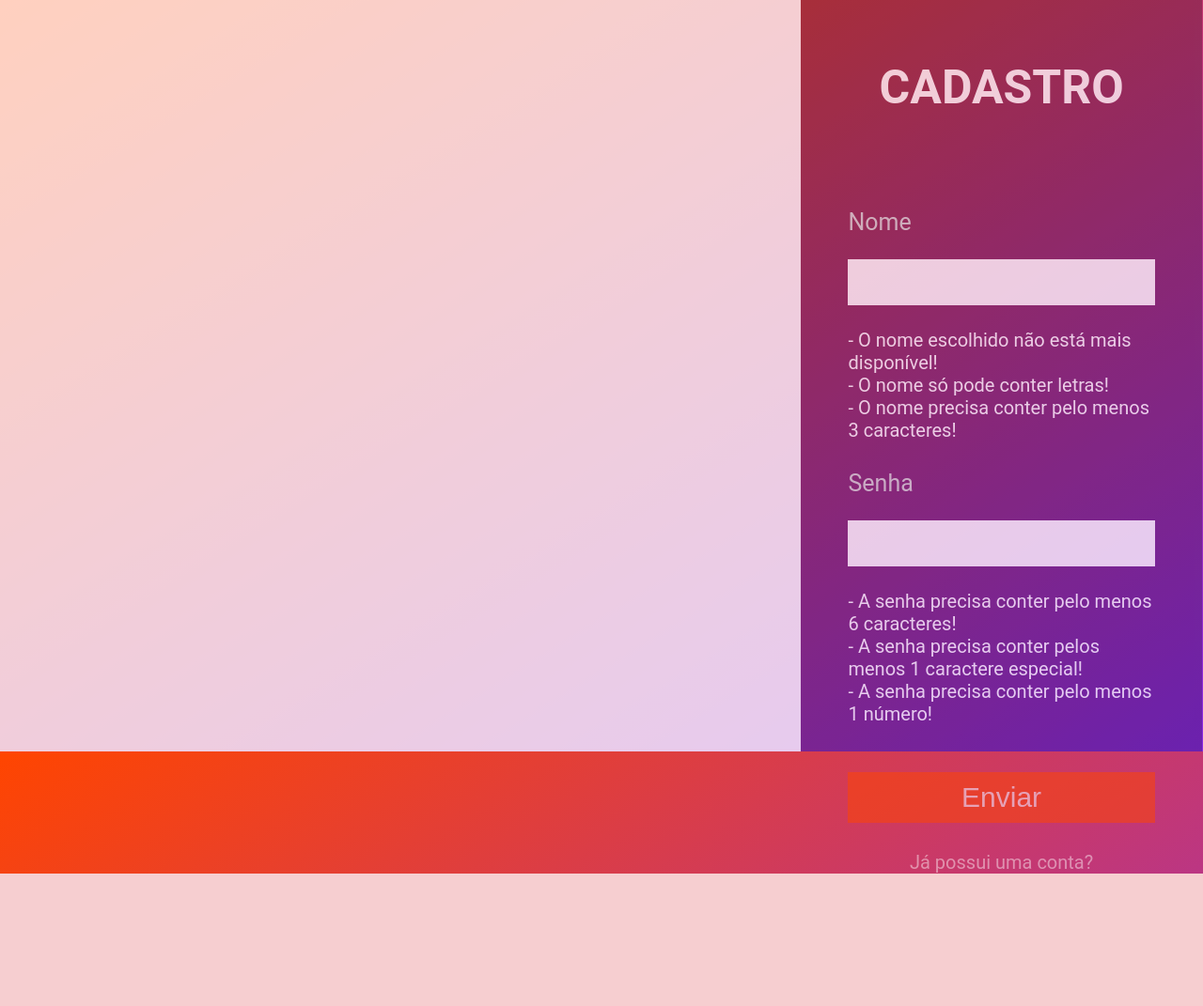
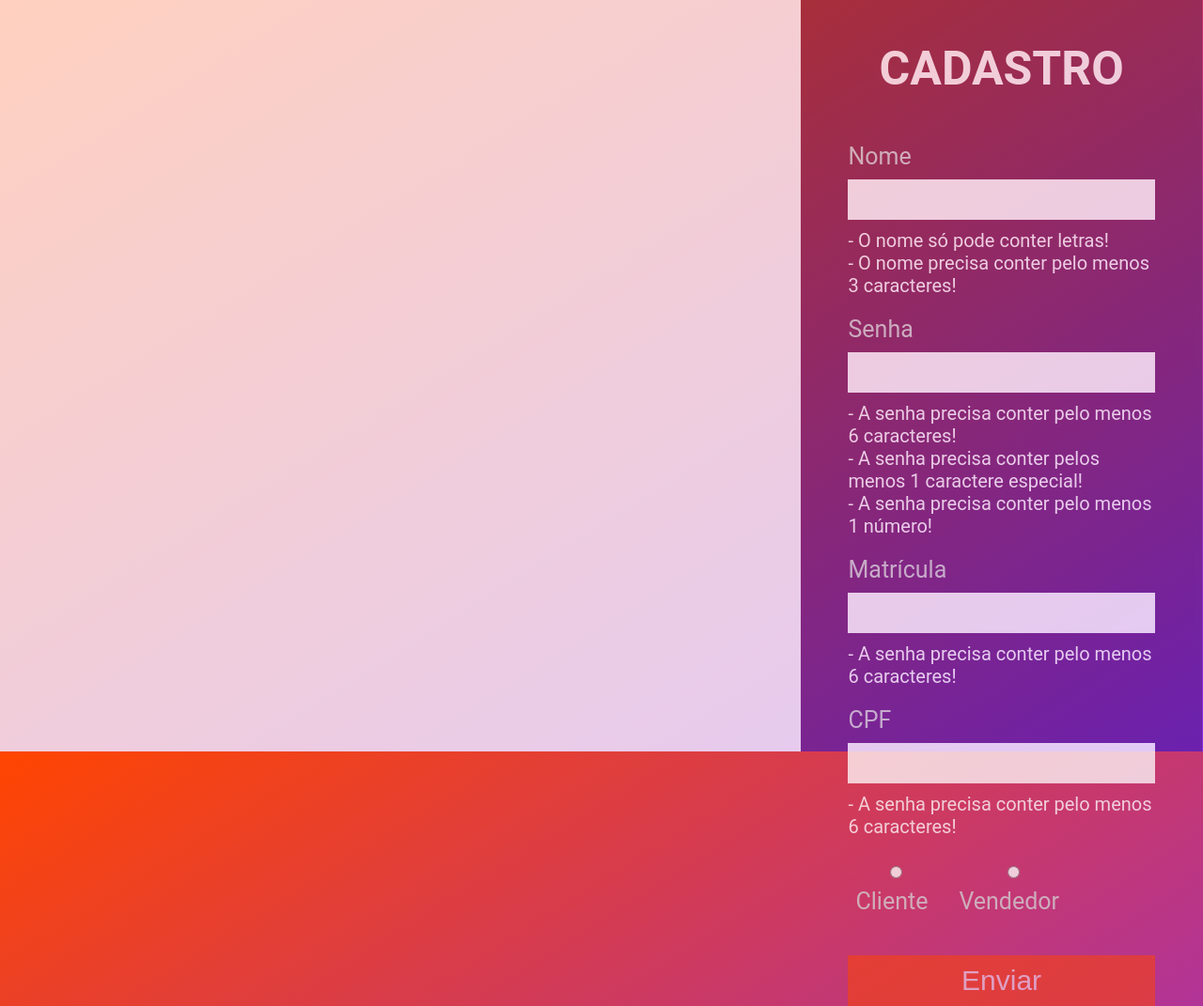
Before and after one commit to VictorPortelinha/KandyNess, a PHP site: page /cadastro.php in a window 1280 px wide. Shown: the whole page at 94% size. Before the commit the page ends 930 px from the top, so only its background shows below. Run offline with PHP 8.4, Linux system fonts and the light colour scheme.

Commit message:
template form de cadastro

```diff
--- a/src/PaginaLogin/Styles/cadastro.css
+++ b/src/PaginaLogin/Styles/cadastro.css
@@ -25,7 +25,7 @@ body{
     background: linear-gradient(rgba(0,0,0,0.3),rgba(0,0,0,0.3));
     opacity: 0.75;
     box-shadow: -7px -7px -60px black;
-    padding: 30px 50px;
+    padding: 10px 50px;
     position: relative;
 }
 
@@ -34,17 +34,6 @@ body{
     height: 100vh;
     background-color: white;
     opacity: 0.75;
-    padding: 30px 150px;
-    position: relative;
-    color: blueviolet;
-    text-align: center;
-}
-.about h1{
-    text-transform: uppercase;
-    font-size: 100px;
-    text-align: center;
-    margin-bottom: 100px;
-    margin-top: 0;
     position: relative;
 }
 
@@ -52,7 +41,7 @@ h1{
     text-transform: uppercase;
     font-size: 50px;
     text-align: center;
-    margin-bottom: 2em;
+    margin-bottom: 50px;
 }
 label{
     font-size: 25px;
@@ -61,7 +50,7 @@ label{
 
 }
 .control{
-    margin-top: 30px;
+    margin-top: 20px;
 }
 
 input{
@@ -71,9 +60,10 @@ input{
     color: #222;
     border: none;
     outline: none;
-    margin: 1em 0;
-    font-size: 25px;
+    font-size: 20px;
     position: relative;
+    margin-bottom: 10px;
+    margin-top: 10px;
 }
 
 .control input[type="submit"]{
@@ -108,8 +98,11 @@ input{
 }
 
 
-.kandy{
-    color: orangered;
-    margin-top: 150px;
-    font-size: 50px;
-}
+
+
+.radioLabel {
+    float: left;
+    clear: none;
+    display: block;
+    padding: 0px 1em 0px 8px;
+    }
--- a/src/PaginaLogin/cadastro.php
+++ b/src/PaginaLogin/cadastro.php
@@ -14,9 +14,7 @@
 
     <div class="about">
 
-
     </div>
-
     <div class="cadastro">
         <h1>Cadastro</h1>
         <form action="#" id="cadastro">
@@ -24,11 +22,9 @@
                 <label for="name" id="lbName">Nome</label>
                 <input type="text" name="name" id="name">
                 <div class="errors">
-                    - O nome escolhido não está mais disponível! <br>
                     - O nome só pode conter letras! <br>
                     - O nome precisa conter pelo menos 3 caracteres! <br>
                 </div>
-
             </div>
             <div class="control">
                 <label for="password" id="lbPassword">Senha</label>
@@ -40,10 +36,31 @@
                 </div>
             </div>
             <div class="control">
+                <label for="matricula" id="lbmatricula">Matrícula</label>
+                <input type="text" name="matricula" id="matricula">
+                <div class="errors">
+                    - A senha precisa conter pelo menos 6 caracteres! <br>
+                </div>
+            </div>
+            <div class="control">
+                <label for="cpf" id="lbCpf">CPF</label>
+                <input type="text" name="cpf" id="cpf">
+                <div class="errors">
+                    - A senha precisa conter pelo menos 6 caracteres! <br>
+                </div>
+            </div>
+            <div class="control left">
+                <label class="radioLabel" for="cliente">
+                    <input type="radio" id="cliente" name="userType" value="cliente">
+                    Cliente
+                </label>
+                <label class="radioLabel" for="vendedor">
+                    <input type="radio" id="vendedor" name="userType" value="vendedor">
+                    Vendedor
+                </label>
+            </div>
+            <div style="margin-top: 125px;" class="control">
                 <input type="submit" value="Enviar">
-            </div>
-            <div class="link">
-                <a href="login.php">Já possui uma conta?</a>
             </div>
         </form>
     </div>
--- a/src/PaginaVendedores/vendedores.php
+++ b/src/PaginaVendedores/vendedores.php
@@ -1,6 +1,6 @@
  <?php
 
-//  require_once "../dbConnection/queries.php";
+ require_once "../dbConnection/queries.php";
 
 
 
```
Also changed, not shown: src/PaginaLogin/login.php (+8 -8 lines), src/PaginaLogin/img/pucpr-campus-curitiba.jpg (added).
